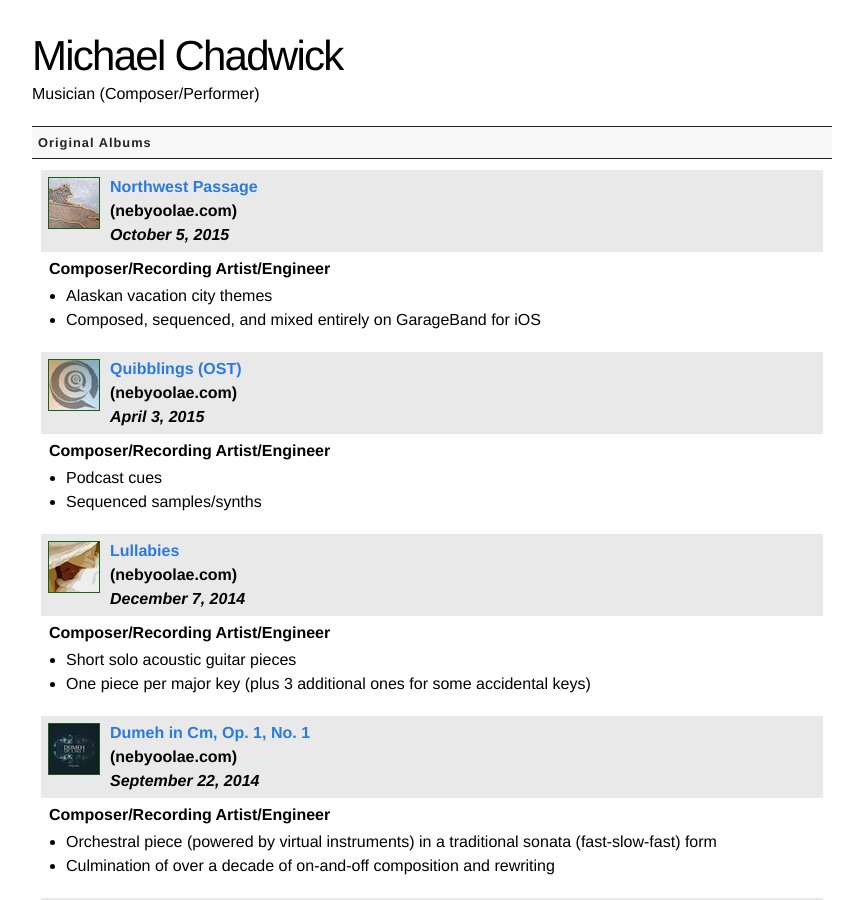
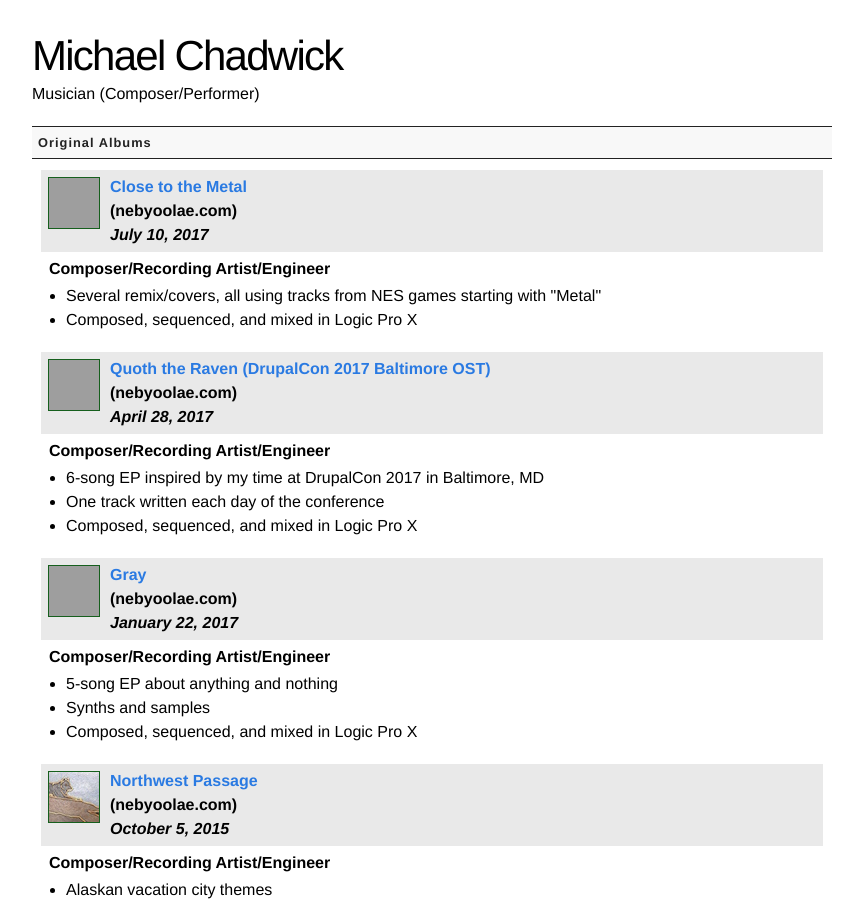
Before and after one commit to michaelchadwick/codana.me, a Jekyll site: the page built from resume/mus_print.html, in a window 1280 px wide and 900 px high. Shown: the whole window, without its empty margins (208-1071 px from the left). Built offline with Jekyll 4.4.1, drawn with Linux system fonts in a browser that asks for light colours; grey boxes are pictures that could not be loaded.

Commit message:
updated music resume

```diff
--- a/_includes/resume_content_mus.html
+++ b/_includes/resume_content_mus.html
@@ -1,4 +1,54 @@
 <div class="head">Original Albums</div>
+
+<div class="jobdesc">
+  <div class="jobname">
+    <a rel="colorbox" href="/assets/images/resumes/mus/close-to-the-metal.jpg">
+    <img src="/assets/images/resumes/mus/thumbs/close-to-the-metal.jpg" width="50" height="50" alt="Nebyoolae - Close to the Metal" title="Nebyoolae - Close to the Metal" /></a>
+    <a href="http://nebyoolae.com/album/close-to-the-metal">Close to the Metal</a><br />
+    (nebyoolae.com)<br />
+    <em>July 10, 2017</em><br />
+  </div>
+
+  <div class="jobindent">Composer/Recording Artist/Engineer</div>
+  <ul>
+    <li>Several remix/covers, all using tracks from NES games starting with "Metal"</li>
+    <li>Composed, sequenced, and mixed in Logic Pro X</li>
+  </ul>
+</div>
+
+<div class="jobdesc">
+  <div class="jobname">
+    <a rel="colorbox" href="/assets/images/resumes/mus/quoth-the-raven.jpg">
+    <img src="/assets/images/resumes/mus/thumbs/quoth-the-raven.jpg" width="50" height="50" alt="Nebyoolae - Quoth the Raven" title="Nebyoolae - Quoth the Raven" /></a>
+    <a href="http://nebyoolae.com/album/quoth-the-raven-drupalcon-2017-baltimore-ost">Quoth the Raven (DrupalCon 2017 Baltimore OST)</a><br />
+    (nebyoolae.com)<br />
+    <em>April 28, 2017</em><br />
+  </div>
+
+  <div class="jobindent">Composer/Recording Artist/Engineer</div>
+  <ul>
+    <li>6-song EP inspired by my time at DrupalCon 2017 in Baltimore, MD</li>
+    <li>One track written each day of the conference</li>
+    <li>Composed, sequenced, and mixed in Logic Pro X</li>
+  </ul>
+</div>
+
+<div class="jobdesc">
+  <div class="jobname">
+    <a rel="colorbox" href="/assets/images/resumes/mus/gray.jpg">
+    <img src="/assets/images/resumes/mus/thumbs/gray.jpg" width="50" height="50" alt="Nebyoolae - Gray" title="Nebyoolae - Northwest Gray" /></a>
+    <a href="http://nebyoolae.com/album/gray">Gray</a><br />
+    (nebyoolae.com)<br />
+    <em>January 22, 2017</em><br />
+  </div>
+
+  <div class="jobindent">Composer/Recording Artist/Engineer</div>
+  <ul>
+    <li>5-song EP about anything and nothing</li>
+    <li>Synths and samples</li>
+    <li>Composed, sequenced, and mixed in Logic Pro X</li>
+  </ul>
+</div>
 
 <div class="jobdesc">
   <div class="jobname">
```
Also changed, not shown: assets/images/resumes/mus/close_to_the_metal.png (added), assets/images/resumes/mus/gray.png (added), assets/images/resumes/mus/quoth_the_raven.png (added), assets/images/resumes/mus/thumbs/close_to_the_metal.png (added), assets/images/resumes/mus/thumbs/gray.png (added), assets/images/resumes/mus/thumbs/quoth_the_raven.png (added).
